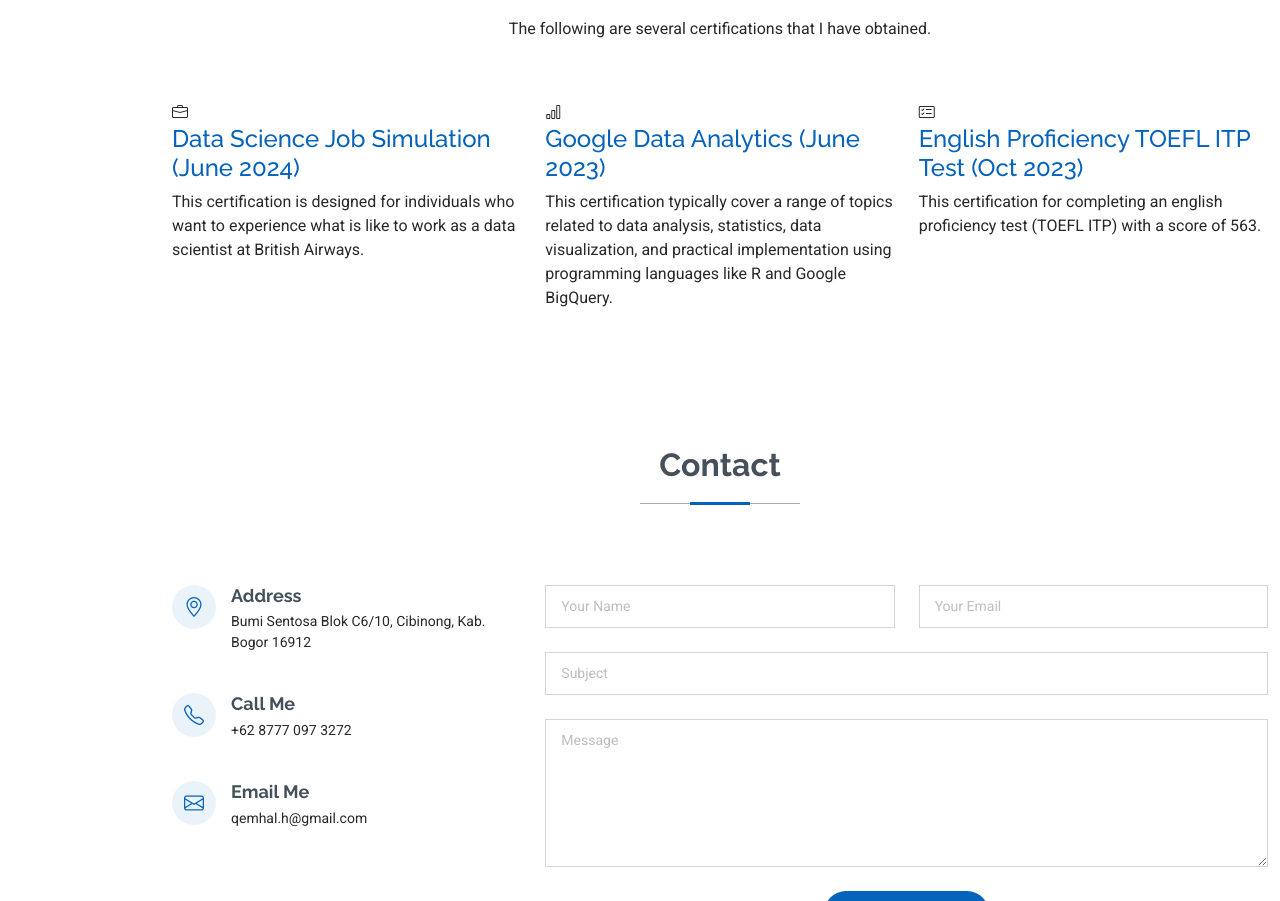
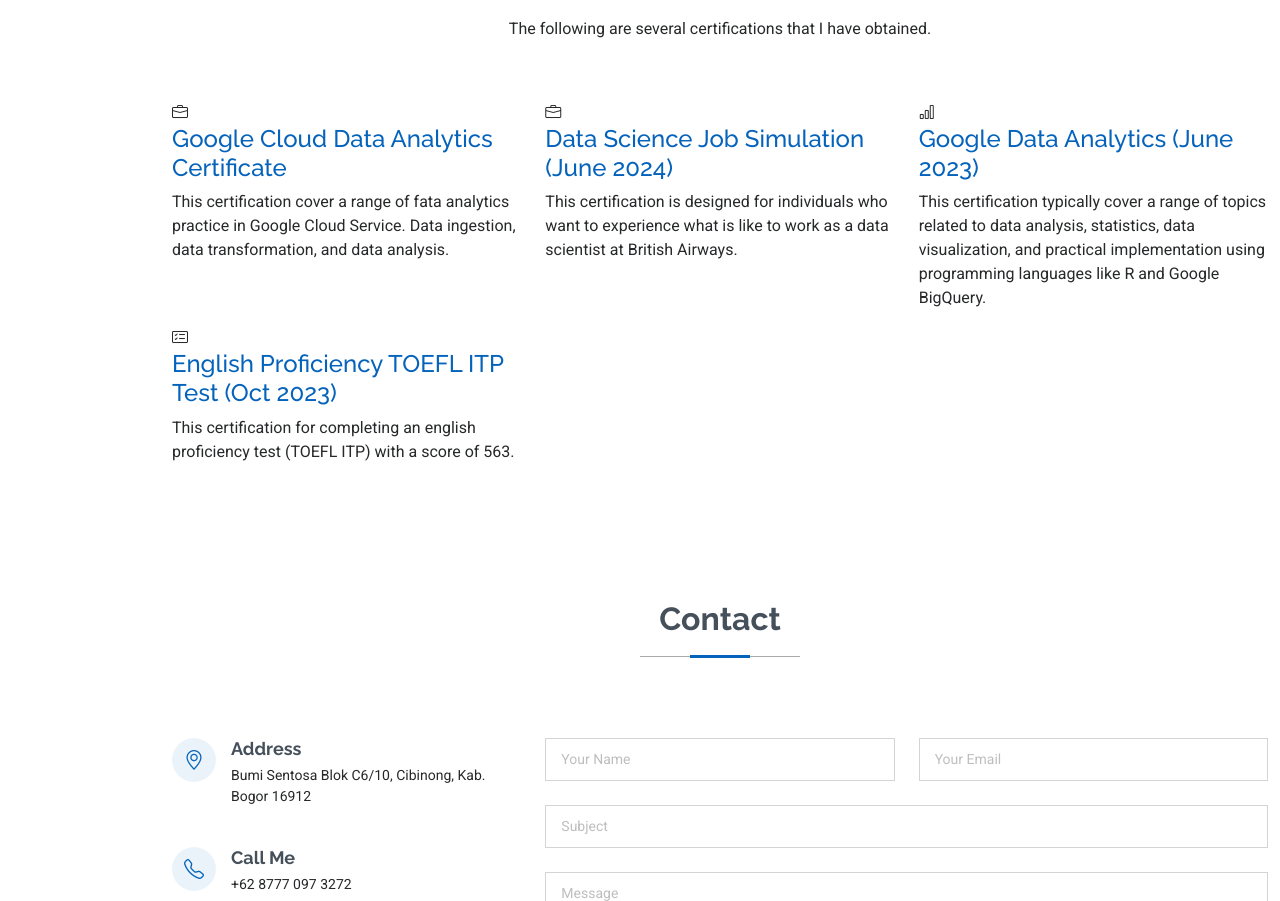
Before and after one commit to qemhal14/qemhal14.github.io, a plain HTML site: page index.html in a window 1280 px wide. Shown: the part 4609-5510 px from the top of the page. Drawn offline with Linux system fonts and the light colour scheme.

Commit message:
Add files via upload

```diff
--- a/index.html
+++ b/index.html
@@ -72,6 +72,7 @@
               <a href="https://medium.com/@qemhal.h" target= "_blank" ><i class="bi bi-medium"></i></a>
               <a href="https://www.instagram.com/qemharitsk?igsh=ang5NXpqaTV4cW1t " target= "_blank" ><i class="bi bi-instagram"></i></a>
               <a href="https://www.linkedin.com/in/qemhal-haritskhayru/" target= "_blank" ><i class="bi bi-linkedin"></i></a>
+
             </div>
           </div>
         </div>
@@ -408,6 +409,11 @@
           <div class="row" bis_skin_checked="1">
             <div class="col-lg-4 col-md-6 icon-box aos-init aos-animate" data-aos="fade-up" bis_skin_checked="1">
               <div class="icon" bis_skin_checked="1"><i class="bi bi-briefcase"></i></div>
+              <h4 class="title"><a href="https://www.credly.com/badges/e845e934-25ae-4b66-97c6-713512485484/public_url" target= "_blank" >Google Cloud Data Analytics Certificate</a></h4>
+              <p class="description">This certification cover a range of fata analytics practice in Google Cloud Service. Data ingestion, data transformation, and data analysis.</p>
+            </div>
+              <div class="col-lg-4 col-md-6 icon-box aos-init aos-animate" data-aos="fade-up" bis_skin_checked="1">
+              <div class="icon" bis_skin_checked="1"><i class="bi bi-briefcase"></i></div>
               <h4 class="title"><a href="https://drive.google.com/file/d/1T9eHGNH1iFImJta9Xd6s7iRpYkZe59CH/view?usp=sharing" target= "_blank" >Data Science Job Simulation (June 2024)</a></h4>
               <p class="description">This certification is designed for individuals who want to experience what is like to work as a data scientist at British Airways.</p>
             </div>
```
